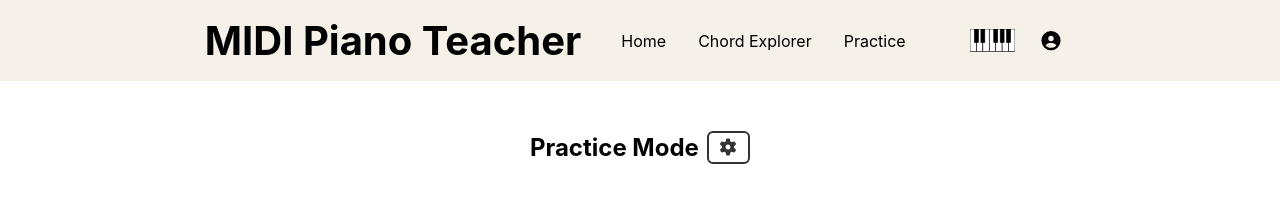
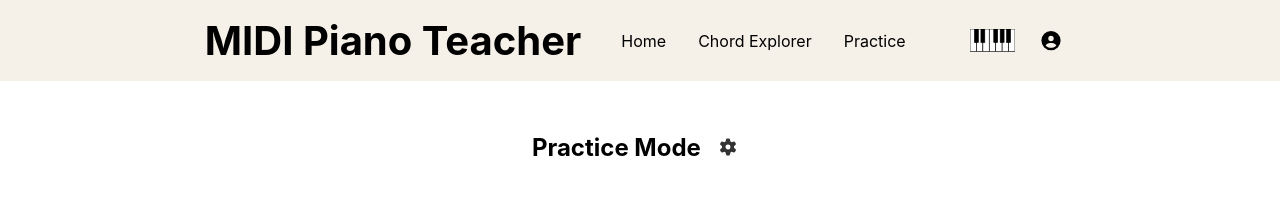
Before and after one commit to mjosephs1/midi-piano-teacher-web, a React (Create React App) app: page /practice-chords/practice in a window 1280 px wide. Shown: the top 221 px of the page. Built offline with nearby package versions, Linux system fonts and the light colour scheme.

Commit message:
Update Practice Mode settings button styling

```diff
--- a/src/pages/PracticeMode.css
+++ b/src/pages/PracticeMode.css
@@ -19,18 +19,13 @@
 .practice-config-button {
   display: flex;
   align-items: center;
-  border: 2px solid #333;
-  border-radius: 6px;
+  border: none;
   background: transparent;
   padding: 0.4rem 0.6rem;
   font-size: 1rem;
   color: #333;
   cursor: pointer;
   transition: background-color 0.2s;
-}
-
-.practice-config-button:hover {
-  background: #f0f0f0;
 }
 
 .practice-config-backdrop {
```
